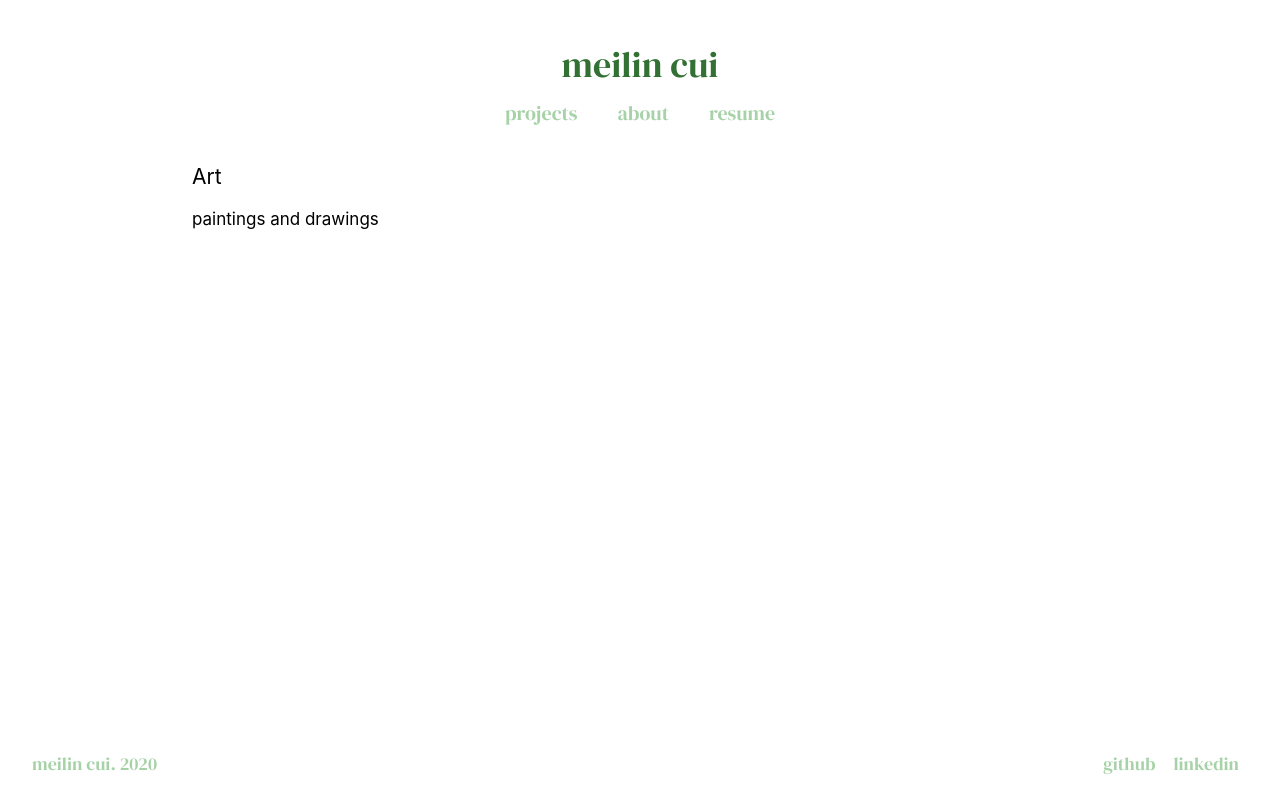
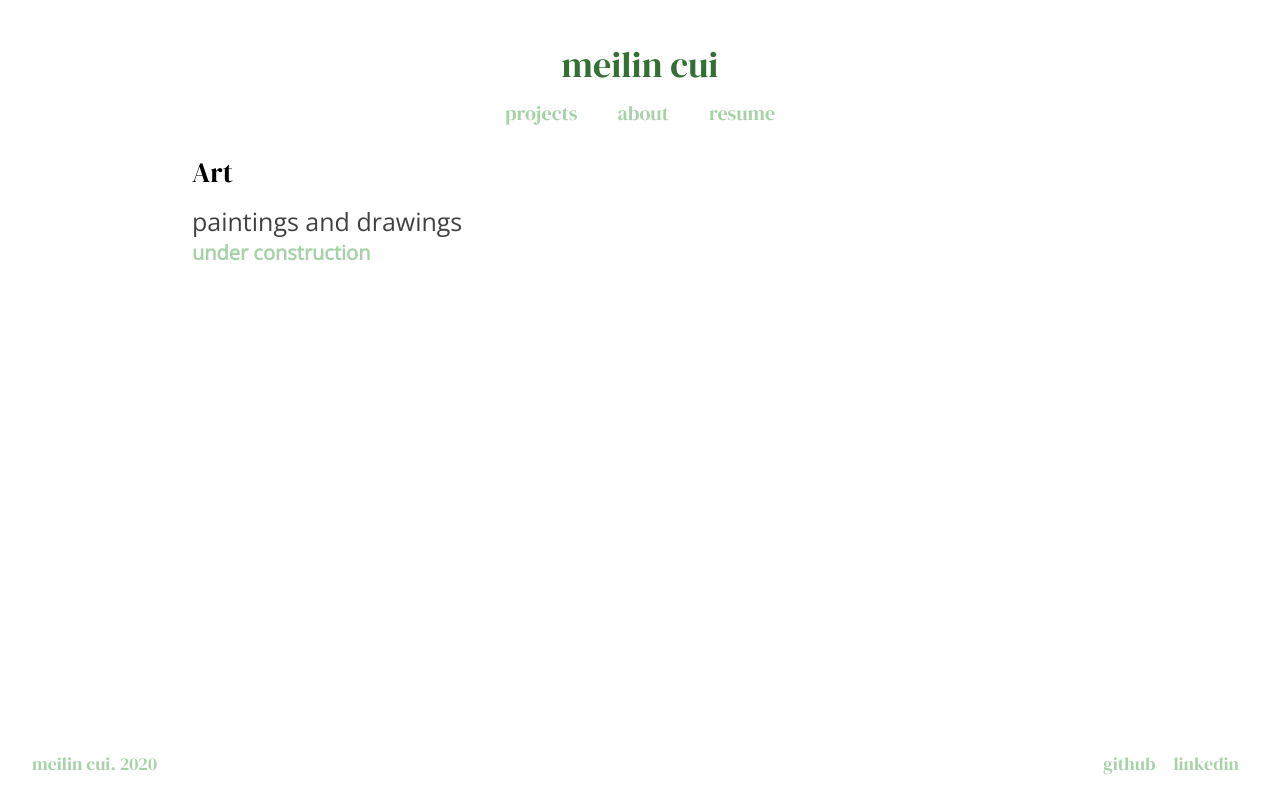
Before and after one commit to cuimeilin/cuimeilin.github.io, a React (Create React App) app: page /art in a window 1280 px wide. Built offline with nearby package versions, Linux system fonts and the light colour scheme; a web font is replaced by a local one.

Commit message:
deploy attempt 2

```diff
--- a/src/pages/Art.tsx
+++ b/src/pages/Art.tsx
@@ -4,9 +4,10 @@ import { Link } from "react-router-dom";
 import Footer from "../components/Footer";
 import NavBar from "../components/NavBar";
 
-import { colors, fonts } from "../shared/config";
+import { colors, fonts, mediaQueries } from "../shared/config";
 const { white, grey, lightgreen, green, darkgreen } = colors;
 const { title, text } = fonts;
+const { notMobile } = mediaQueries;
 
 const AboutDesc = styled("div")`
   display: flex;
@@ -16,12 +17,6 @@ const AboutDesc = styled("div")`
 
   flex: 1 0 auto;
   min-height: auto;
-`;
-
-const Header = styled("div")`
-  font-size: 21px;
-  margin-bottom: 0.5em;
-  margin-top: 0.5em;
 `;
 
 const Description = styled("div")`
@@ -39,14 +34,48 @@ const Project = styled("div")`
   height: 100vh;
 `;
 
-const Name = styled("div")`
+const Header = styled("div")`
   font-size: 18px;
+
+  font-family: ${title};
+
+  ${notMobile} {
+    font-size: 28px;
+  }
 `;
 const Info = styled("div")`
   font-size: 17px;
+
+  font-family: ${text};
+  color: ${grey};
+
+  ${notMobile} {
+    font-size: 25px;
+    padding-top: 0.4em;
+  }
 `;
 const Role = styled("div")`
   font-size: 15px;
+
+  font-family: ${text};
+  color: ${grey};
+
+  ${notMobile} {
+    font-size: 22px;
+    padding-top: 0.4em;
+  }
+`;
+
+const Text = styled("div")`
+  font-size: 14px;
+  font-family: ${text};
+  color: ${lightgreen};
+  font-weight: bold;
+
+  ${notMobile} {
+    font-size: 20px;
+    padding-top: 0.4em;
+  }
 `;
 
 export default class Art extends React.Component {
@@ -58,6 +87,7 @@ export default class Art extends React.Component {
           <Header>Art</Header>
           <Description>
             <Info>paintings and drawings</Info>
+            <Text>under construction</Text>
           </Description>
         </AboutDesc>
         <Footer />
--- a/src/pages/BR3W.tsx
+++ b/src/pages/BR3W.tsx
@@ -4,9 +4,10 @@ import { Link } from "react-router-dom";
 import Footer from "../components/Footer";
 import NavBar from "../components/NavBar";
 
-import { colors, fonts } from "../shared/config";
+import { colors, fonts, mediaQueries } from "../shared/config";
 const { white, grey, lightgreen, green, darkgreen } = colors;
 const { title, text } = fonts;
+const { notMobile } = mediaQueries;
 
 const AboutDesc = styled("div")`
   display: flex;
@@ -16,12 +17,6 @@ const AboutDesc = styled("div")`
 
   flex: 1 0 auto;
   min-height: auto;
-`;
-
-const Header = styled("div")`
-  font-size: 21px;
-  margin-bottom: 0.5em;
-  margin-top: 0.5em;
 `;
 
 const Description = styled("div")`
@@ -39,14 +34,48 @@ const Project = styled("div")`
   height: 100vh;
 `;
 
-const Name = styled("div")`
+const Header = styled("div")`
   font-size: 18px;
+
+  font-family: ${title};
+
+  ${notMobile} {
+    font-size: 28px;
+  }
 `;
 const Info = styled("div")`
   font-size: 17px;
+
+  font-family: ${text};
+  color: ${grey};
+
+  ${notMobile} {
+    font-size: 25px;
+    padding-top: 0.4em;
+  }
 `;
 const Role = styled("div")`
   font-size: 15px;
+
+  font-family: ${text};
+  color: ${grey};
+
+  ${notMobile} {
+    font-size: 22px;
+    padding-top: 0.4em;
+  }
+`;
+
+const Text = styled("div")`
+  font-size: 14px;
+  font-family: ${text};
+  color: ${lightgreen};
+  font-weight: bold;
+
+  ${notMobile} {
+    font-size: 20px;
+    padding-top: 0.4em;
+  }
 `;
 
 export default class BR3W extends React.Component {
@@ -59,6 +88,7 @@ export default class BR3W extends React.Component {
           <Description>
             <Info>a smart coffee machine</Info>
             <Role>machine designer and builder</Role>
+            <Text>under construction</Text>
           </Description>
         </AboutDesc>
         <Footer />
--- a/src/pages/CleanConsulting.tsx
+++ b/src/pages/CleanConsulting.tsx
@@ -4,9 +4,10 @@ import { Link } from "react-router-dom";
 import Footer from "../components/Footer";
 import NavBar from "../components/NavBar";
 
-import { colors, fonts } from "../shared/config";
+import { colors, fonts, mediaQueries } from "../shared/config";
 const { white, grey, lightgreen, green, darkgreen } = colors;
 const { title, text } = fonts;
+const { notMobile } = mediaQueries;
 
 const AboutDesc = styled("div")`
   display: flex;
@@ -16,12 +17,6 @@ const AboutDesc = styled("div")`
 
   flex: 1 0 auto;
   min-height: auto;
-`;
-
-const Header = styled("div")`
-  font-size: 21px;
-  margin-bottom: 0.5em;
-  margin-top: 0.5em;
 `;
 
 const Description = styled("div")`
@@ -39,14 +34,48 @@ const Project = styled("div")`
   height: 100vh;
 `;
 
-const Name = styled("div")`
+const Header = styled("div")`
   font-size: 18px;
+
+  font-family: ${title};
+
+  ${notMobile} {
+    font-size: 28px;
+  }
 `;
 const Info = styled("div")`
   font-size: 17px;
+
+  font-family: ${text};
+  color: ${grey};
+
+  ${notMobile} {
+    font-size: 25px;
+    padding-top: 0.4em;
+  }
 `;
 const Role = styled("div")`
   font-size: 15px;
+
+  font-family: ${text};
+  color: ${grey};
+
+  ${notMobile} {
+    font-size: 22px;
+    padding-top: 0.4em;
+  }
+`;
+
+const Text = styled("div")`
+  font-size: 14px;
+  font-family: ${text};
+  color: ${lightgreen};
+  font-weight: bold;
+
+  ${notMobile} {
+    font-size: 20px;
+    padding-top: 0.4em;
+  }
 `;
 
 export default class CleanConsulting extends React.Component {
@@ -59,6 +88,7 @@ export default class CleanConsulting extends React.Component {
           <Description>
             <Info>sustainable student organization</Info>
             <Role>logo redesigner and mechandise illustrator</Role>
+            <Text>under construction</Text>
           </Description>
         </AboutDesc>
         <Footer />
--- a/src/pages/DailyBruin.tsx
+++ b/src/pages/DailyBruin.tsx
@@ -4,9 +4,10 @@ import { Link } from "react-router-dom";
 import Footer from "../components/Footer";
 import NavBar from "../components/NavBar";
 
-import { colors, fonts } from "../shared/config";
+import { colors, fonts, mediaQueries } from "../shared/config";
 const { white, grey, lightgreen, green, darkgreen } = colors;
 const { title, text } = fonts;
+const { notMobile } = mediaQueries;
 
 const AboutDesc = styled("div")`
   display: flex;
@@ -16,12 +17,6 @@ const AboutDesc = styled("div")`
 
   flex: 1 0 auto;
   min-height: auto;
-`;
-
-const Header = styled("div")`
-  font-size: 21px;
-  margin-bottom: 0.5em;
-  margin-top: 0.5em;
 `;
 
 const Description = styled("div")`
@@ -39,14 +34,48 @@ const Project = styled("div")`
   height: 100vh;
 `;
 
-const Name = styled("div")`
+const Header = styled("div")`
   font-size: 18px;
+
+  font-family: ${title};
+
+  ${notMobile} {
+    font-size: 28px;
+  }
 `;
 const Info = styled("div")`
   font-size: 17px;
+
+  font-family: ${text};
+  color: ${grey};
+
+  ${notMobile} {
+    font-size: 25px;
+    padding-top: 0.4em;
+  }
 `;
 const Role = styled("div")`
   font-size: 15px;
+
+  font-family: ${text};
+  color: ${grey};
+
+  ${notMobile} {
+    font-size: 22px;
+    padding-top: 0.4em;
+  }
+`;
+
+const Text = styled("div")`
+  font-size: 14px;
+  font-family: ${text};
+  color: ${lightgreen};
+  font-weight: bold;
+
+  ${notMobile} {
+    font-size: 20px;
+    padding-top: 0.4em;
+  }
 `;
 
 export default class DailyBruin extends React.Component {
@@ -59,6 +88,7 @@ export default class DailyBruin extends React.Component {
           <Description>
             <Info>UCLA's largest newspaper</Info>
             <Role>features designer and developer</Role>
+            <Text>under construction</Text>
           </Description>
         </AboutDesc>
         <Footer />
--- a/src/pages/Penelope.tsx
+++ b/src/pages/Penelope.tsx
@@ -4,9 +4,10 @@ import { Link } from "react-router-dom";
 import Footer from "../components/Footer";
 import NavBar from "../components/NavBar";
 
-import { colors, fonts } from "../shared/config";
+import { colors, fonts, mediaQueries } from "../shared/config";
 const { white, grey, lightgreen, green, darkgreen } = colors;
 const { title, text } = fonts;
+const { notMobile } = mediaQueries;
 
 const AboutDesc = styled("div")`
   display: flex;
@@ -16,12 +17,6 @@ const AboutDesc = styled("div")`
 
   flex: 1 0 auto;
   min-height: auto;
-`;
-
-const Header = styled("div")`
-  font-size: 21px;
-  margin-bottom: 0.5em;
-  margin-top: 0.5em;
 `;
 
 const Description = styled("div")`
@@ -39,14 +34,48 @@ const Project = styled("div")`
   height: 100vh;
 `;
 
-const Name = styled("div")`
+const Header = styled("div")`
   font-size: 18px;
+
+  font-family: ${title};
+
+  ${notMobile} {
+    font-size: 28px;
+  }
 `;
 const Info = styled("div")`
   font-size: 17px;
+
+  font-family: ${text};
+  color: ${grey};
+
+  ${notMobile} {
+    font-size: 25px;
+    padding-top: 0.4em;
+  }
 `;
 const Role = styled("div")`
   font-size: 15px;
+
+  font-family: ${text};
+  color: ${grey};
+
+  ${notMobile} {
+    font-size: 22px;
+    padding-top: 0.4em;
+  }
+`;
+
+const Text = styled("div")`
+  font-size: 14px;
+  font-family: ${text};
+  color: ${lightgreen};
+  font-weight: bold;
+
+  ${notMobile} {
+    font-size: 20px;
+    padding-top: 0.4em;
+  }
 `;
 
 export default class Penelope extends React.Component {
@@ -59,6 +88,7 @@ export default class Penelope extends React.Component {
           <Description>
             <Info>a claymation video game</Info>
             <Role>asset and environment modeler</Role>
+            <Text>under construction</Text>
           </Description>
         </AboutDesc>
         <Footer />
--- a/src/pages/Stationery.tsx
+++ b/src/pages/Stationery.tsx
@@ -4,9 +4,10 @@ import { Link } from "react-router-dom";
 import Footer from "../components/Footer";
 import NavBar from "../components/NavBar";
 
-import { colors, fonts } from "../shared/config";
+import { colors, fonts, mediaQueries } from "../shared/config";
 const { white, grey, lightgreen, green, darkgreen } = colors;
 const { title, text } = fonts;
+const { notMobile } = mediaQueries;
 
 const AboutDesc = styled("div")`
   display: flex;
@@ -16,12 +17,6 @@ const AboutDesc = styled("div")`
 
   flex: 1 0 auto;
   min-height: auto;
-`;
-
-const Header = styled("div")`
-  font-size: 21px;
-  margin-bottom: 0.5em;
-  margin-top: 0.5em;
 `;
 
 const Description = styled("div")`
@@ -39,14 +34,48 @@ const Project = styled("div")`
   height: 100vh;
 `;
 
-const Name = styled("div")`
+const Header = styled("div")`
   font-size: 18px;
+
+  font-family: ${title};
+
+  ${notMobile} {
+    font-size: 28px;
+  }
 `;
 const Info = styled("div")`
   font-size: 17px;
+
+  font-family: ${text};
+  color: ${grey};
+
+  ${notMobile} {
+    font-size: 25px;
+    padding-top: 0.4em;
+  }
 `;
 const Role = styled("div")`
   font-size: 15px;
+
+  font-family: ${text};
+  color: ${grey};
+
+  ${notMobile} {
+    font-size: 22px;
+    padding-top: 0.4em;
+  }
+`;
+
+const Text = styled("div")`
+  font-size: 14px;
+  font-family: ${text};
+  color: ${lightgreen};
+  font-weight: bold;
+
+  ${notMobile} {
+    font-size: 20px;
+    padding-top: 0.4em;
+  }
 `;
 
 export default class Stationery extends React.Component {
@@ -58,6 +87,7 @@ export default class Stationery extends React.Component {
           <Header>Custom Stationery</Header>
           <Description>
             <Info>memo pad and calendar designs</Info>
+            <Text>under construction</Text>
           </Description>
         </AboutDesc>
         <Footer />
```
Also changed, not shown: package.json (+1 -7 lines), 1 other file (tests, documents, lock files or other folders).
